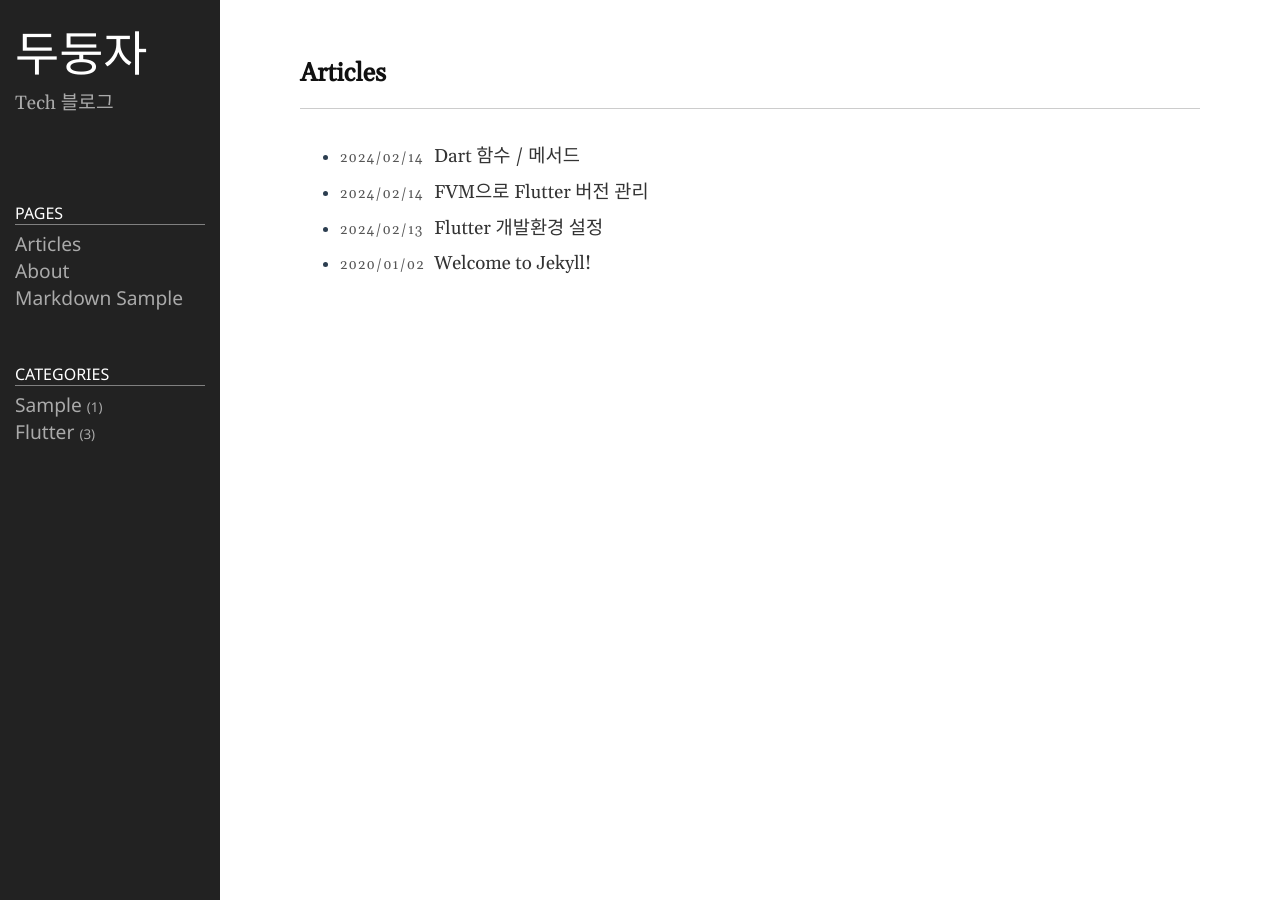
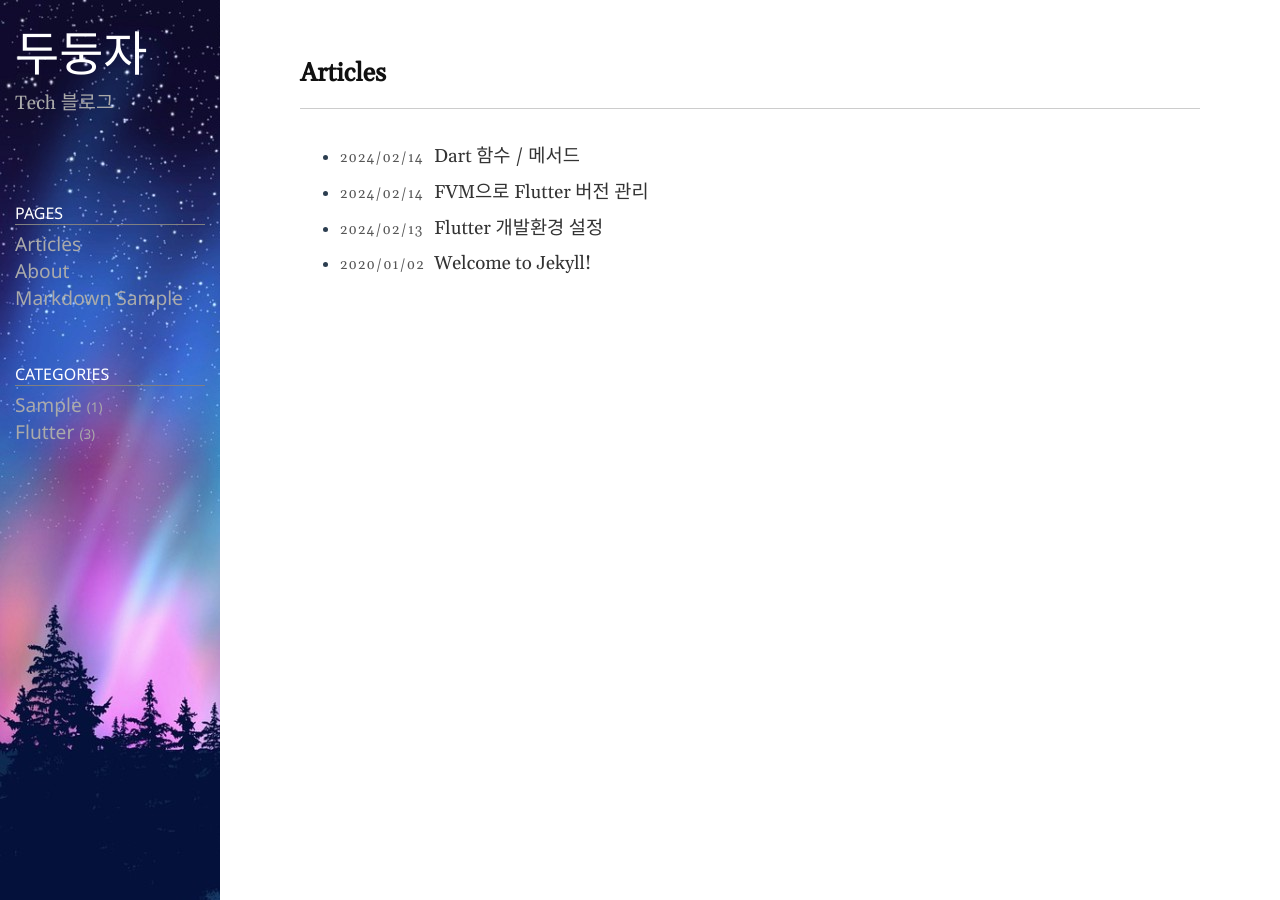
Before and after one commit to Sungkyu118/sungkyu.github.io, a Jekyll site: the page built from index.md, in a window 1280 px wide. Built offline with Jekyll 4.4.1, drawn with Linux system fonts in a browser that asks for light colours.

Commit message:
배경 변경

```diff
--- a/Gemfile
+++ b/Gemfile
@@ -27,3 +27,6 @@ end
 
 # Performance-booster for watching directories on Windows
 gem "wdm", "~> 0.1.1", :install_if => Gem.win_platform?
+
+
+gem "webrick", "~> 1.8"
--- a/public/css/style.css
+++ b/public/css/style.css
@@ -98,7 +98,7 @@ code {
 	flex: 0 0 220px;
 	padding: 15px;
 	z-index: 1;
-	background-color: #222;
+	background-image: url("/public/img/sidebar_background.jpg");
 	color: #fff;
 }
 
```
Also changed, not shown: Gemfile.lock, public/img/sidebar_background.jpg (added).
